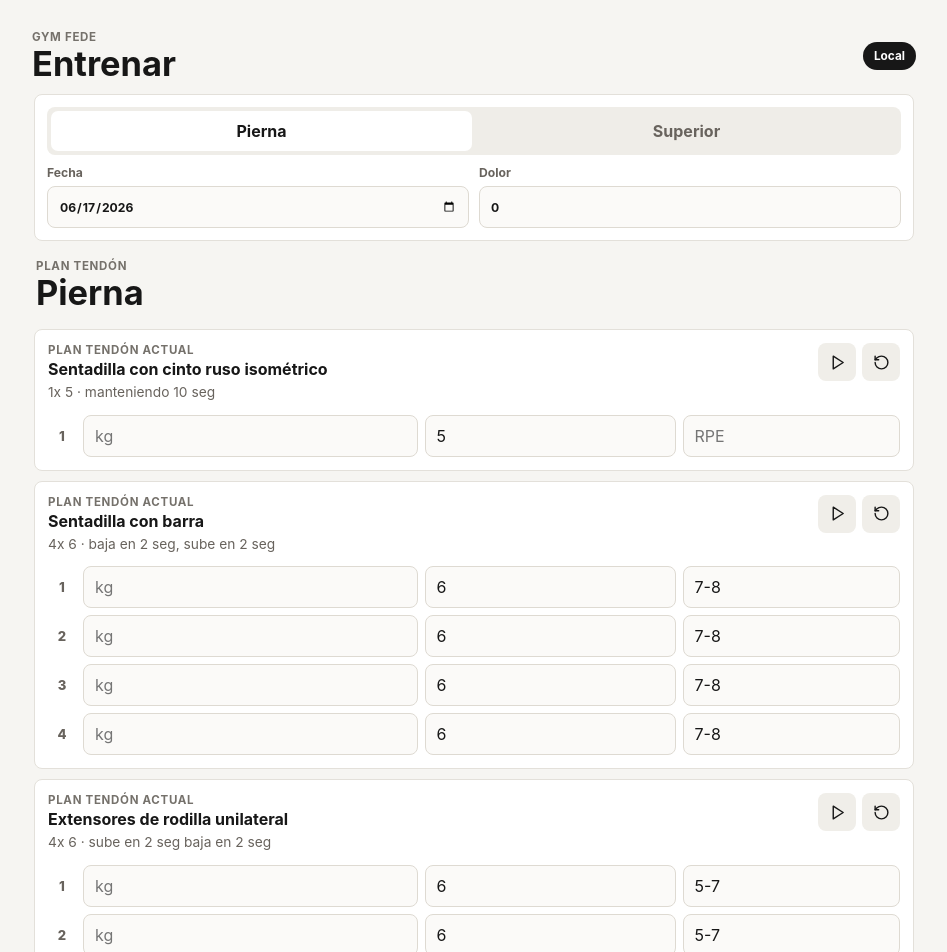
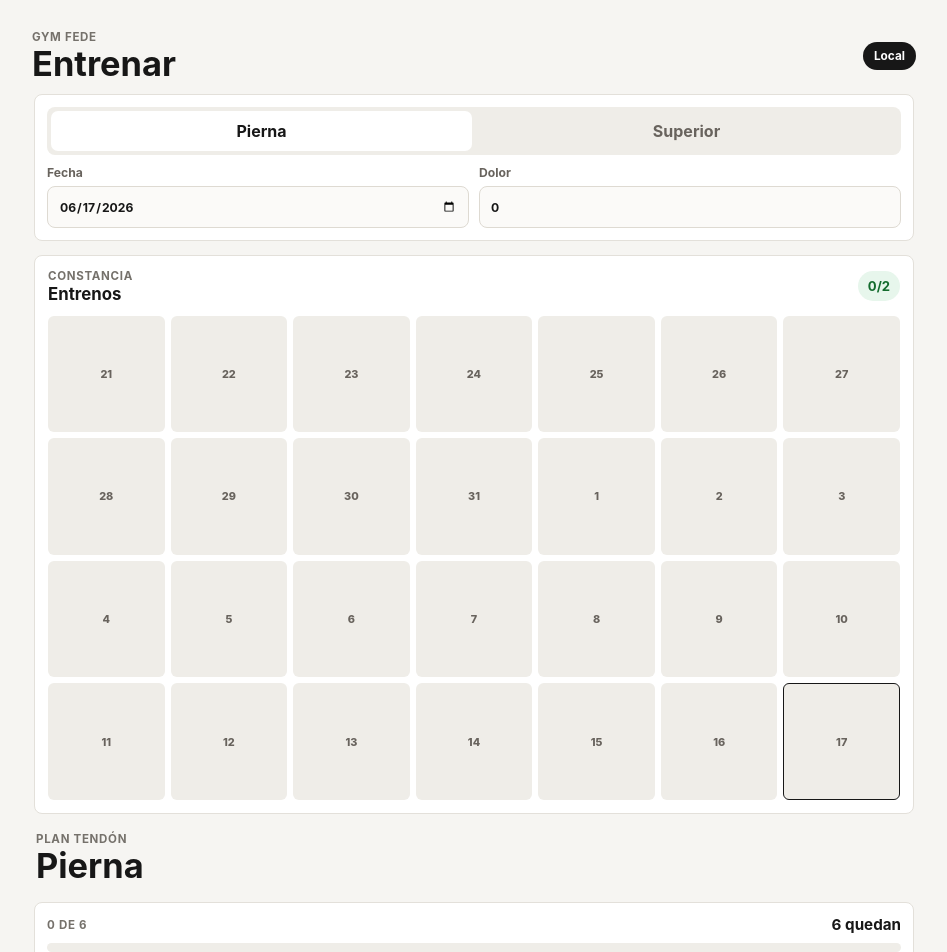
Before and after one commit to fedewolff/gym-tracker, a React (Vite) app: page / in a window 1280 px wide. Shown: the top 952 px of the page, without its empty margins (166-1113 px from the left). Built offline with nearby package versions, Linux system fonts and the light colour scheme.

Commit message:
Add workout progress and training heatmap

```diff
--- a/src/App.tsx
+++ b/src/App.tsx
@@ -26,6 +26,12 @@ import { getAvailableMonths, getDefaultMonthId } from "./data/seed";
 import { db, ensureSeeded, exportBackup, importBackup } from "./lib/db";
 import { uid } from "./lib/ids";
 import { calculateProgressPoints, getLatestAnySet, getLatestSetsByNumber } from "./lib/progress";
+import {
+  buildTrainingDays,
+  getNextQuickSessionCount,
+  isQuickSession,
+  QUICK_SESSION_TEMPLATE_ID,
+} from "./lib/trainingCalendar";
 import { extractWeightNumber, formatWeight } from "./lib/weights";
 import type { BackupPayload, Exercise, SetEntry, WorkoutSession, WorkoutTemplate, WorkoutTemplateExercise } from "./types";
 
@@ -78,6 +84,10 @@ function downloadJson(filename: string, payload: unknown): void {
 function seriesLabel(count?: number): string {
   const value = count ?? 1;
   return `${value}x`;
+}
+
+function exerciseProgressKey(item: WorkoutTemplateExercise): string {
+  return `${item.order}:${item.exerciseId}`;
 }
 
 export default function App() {
@@ -135,6 +145,7 @@ export default function App() {
       id: sessionId,
       templateId: template.id,
       date,
+      kind: "workout",
       painLevel,
       notes,
       createdAt: new Date().toISOString(),
@@ -162,6 +173,45 @@ export default function App() {
     });
     await loadData();
     setStatus("Entrenamiento guardado");
+  };
+
+  const toggleQuickTraining = async (date: string) => {
+    const daySessions = data.sessions.filter((session) => session.date === date);
+    const quickSessions = daySessions
+      .filter(isQuickSession)
+      .sort((a, b) => a.createdAt.localeCompare(b.createdAt));
+    const normalCount = daySessions.length - quickSessions.length;
+    const nextQuickCount = getNextQuickSessionCount(normalCount, quickSessions.length);
+
+    if (normalCount >= 2 && quickSessions.length === 0) {
+      setStatus("Ese día ya tiene 2 entrenamientos");
+      return;
+    }
+
+    await db.transaction("rw", db.sessions, async () => {
+      if (nextQuickCount > quickSessions.length) {
+        const missing = nextQuickCount - quickSessions.length;
+        const now = Date.now();
+        await db.sessions.bulkPut(
+          Array.from({ length: missing }, (_, index) => ({
+            id: uid("session"),
+            templateId: QUICK_SESSION_TEMPLATE_ID,
+            date,
+            kind: "quick" as const,
+            notes: "Registro rapido",
+            createdAt: new Date(now + index).toISOString(),
+          })),
+        );
+      }
+
+      if (nextQuickCount < quickSessions.length) {
+        const removable = quickSessions.slice(nextQuickCount).map((session) => session.id);
+        await db.sessions.bulkDelete(removable);
+      }
+    });
+
+    await loadData();
+    setStatus(nextQuickCount > quickSessions.length ? "Entrenamiento rápido guardado" : "Entrenamiento rápido actualizado");
   };
 
   if (!isReady) {
@@ -205,6 +255,7 @@ export default function App() {
             sessions={data.sessions}
             setEntries={data.setEntries}
             onSave={saveWorkout}
+            onQuickTraining={toggleQuickTraining}
           />
         ) : null}
         {view === "progress" && selectedExercise ? (
@@ -249,6 +300,7 @@ function TrainView({
   sessions,
   setEntries,
   onSave,
+  onQuickTraining,
 }: {
   template: WorkoutTemplate;
   workoutKind: WorkoutKind;
@@ -262,11 +314,13 @@ function TrainView({
   sessions: WorkoutSession[];
   setEntries: SetEntry[];
   onSave: (template: WorkoutTemplate, date: string, painLevel: number | undefined, draft: WorkoutDraft, notes: string) => Promise<void>;
+  onQuickTraining: (date: string) => Promise<void>;
 }) {
   const [date, setDate] = useState(todayIso);
   const [painLevel, setPainLevel] = useState("0");
   const [notes, setNotes] = useState("");
   const [draft, setDraft] = useState<WorkoutDraft>({});
+  const [completedExerciseKeys, setCompletedExerciseKeys] = useState<Set<string>>(new Set());
   const [isSaving, setIsSaving] = useState(false);
 
   useEffect(() => {
@@ -291,6 +345,10 @@ function TrainView({
     }
     setDraft(nextDraft);
   }, [exerciseById, sessions, setEntries, template]);
+
+  useEffect(() => {
+    setCompletedExerciseKeys(new Set());
+  }, [date, template.id]);
 
   const updateSet = (exerciseId: string, setNumber: number, patch: Partial<DraftSet>) => {
     setDraft((current) => ({
@@ -321,8 +379,27 @@ function TrainView({
   const handleSave = async () => {
     setIsSaving(true);
     await onSave(template, date, Number(painLevel), draft, notes);
+    setCompletedExerciseKeys(new Set(template.exercises.map(exerciseProgressKey)));
     setIsSaving(false);
   };
+
+  const toggleExerciseComplete = (item: WorkoutTemplateExercise) => {
+    const key = exerciseProgressKey(item);
+    setCompletedExerciseKeys((current) => {
+      const next = new Set(current);
+      if (next.has(key)) {
+        next.delete(key);
+      } else {
+        next.add(key);
+      }
+      return next;
+    });
+  };
+
+  const totalExercises = template.exercises.length;
+  const completedExercises = completedExerciseKeys.size;
+  const remainingExercises = Math.max(0, totalExercises - completedExercises);
+  const progressPercent = totalExercises ? Math.round((completedExercises / totalExercises) * 100) : 0;
 
   return (
     <section className="flow">
@@ -370,6 +447,13 @@ function TrainView({
         ) : null}
       </div>
 
+      <TrainingCalendar
+        sessions={sessions}
+        selectedDate={date}
+        onDateChange={setDate}
+        onQuickTraining={onQuickTraining}
+      />
+
       {Number(painLevel) > 3 ? <div className="pain-warning">Dolor mayor a 3 registrado</div> : null}
 
       <div className="routine-title">
@@ -377,13 +461,24 @@ function TrainView({
         <h2>{template.name}</h2>
       </div>
 
+      <div className="day-progress" data-testid="day-progress">
+        <div>
+          <span>{completedExercises} de {totalExercises}</span>
+          <strong>{remainingExercises ? `${remainingExercises} quedan` : "Completo"}</strong>
+        </div>
+        <div className="progress-track" aria-hidden="true">
+          <span style={{ width: `${progressPercent}%` }} />
+        </div>
+      </div>
+
       <div className="exercise-list">
         {template.exercises.map((item) => {
           const exercise = exerciseById.get(item.exerciseId);
           if (!exercise) return null;
           const sets = draft[exercise.id] ?? [];
+          const isComplete = completedExerciseKeys.has(exerciseProgressKey(item));
           return (
-            <article className="exercise-row" key={`${template.id}-${exercise.id}`}>
+            <article className={mergeClass("exercise-row", isComplete && "exercise-row-complete")} key={`${template.id}-${item.order}-${exercise.id}`}>
               <div className="exercise-summary">
                 <div>
                   <span>{item.block}</span>
@@ -394,6 +489,16 @@ function TrainView({
                   </p>
                 </div>
                 <div className="exercise-actions">
+                  <button
+                    type="button"
+                    className={mergeClass("complete-button", isComplete && "complete-button-active")}
+                    onClick={() => toggleExerciseComplete(item)}
+                    title={isComplete ? "Marcar pendiente" : "Marcar hecho"}
+                    aria-label={`${exercise.name} hecho`}
+                    aria-pressed={isComplete}
+                  >
+                    <Check size={17} />
+                  </button>
                   {exercise.videoUrl ? (
                     <a href={exercise.videoUrl} target="_blank" rel="noreferrer" title="Video">
                       <Play size={17} />
@@ -442,6 +547,53 @@ function TrainView({
         </button>
       </div>
     </section>
+  );
+}
+
+function TrainingCalendar({
+  sessions,
+  selectedDate,
+  onDateChange,
+  onQuickTraining,
+}: {
+  sessions: WorkoutSession[];
+  selectedDate: string;
+  onDateChange: (date: string) => void;
+  onQuickTraining: (date: string) => Promise<void>;
+}) {
+  const days = useMemo(() => buildTrainingDays(sessions, selectedDate), [selectedDate, sessions]);
+  const selectedCount = days.find((day) => day.date === selectedDate)?.count ?? 0;
+
+  const handleQuickTraining = async (date: string) => {
+    onDateChange(date);
+    await onQuickTraining(date);
+  };
+
+  return (
+    <article className="calendar-panel" data-testid="training-calendar">
+      <div className="calendar-head">
+        <div>
+          <span>Constancia</span>
+          <h2>Entrenos</h2>
+        </div>
+        <strong>{selectedCount}/2</strong>
+      </div>
+      <div className="calendar-grid" aria-label="Calendario de entrenamientos">
+        {days.map((day) => (
+          <button
+            key={day.date}
+            type="button"
+            className={mergeClass("calendar-square", day.date === selectedDate && "calendar-square-selected")}
+            data-count={day.count}
+            onClick={() => handleQuickTraining(day.date)}
+            title={`${day.date}: ${day.count} entrenamientos`}
+            aria-label={`${day.date}: ${day.count} entrenamientos`}
+          >
+            <span>{day.dayLabel}</span>
+          </button>
+        ))}
+      </div>
+    </article>
   );
 }
 
--- /dev/null
+++ b/src/lib/trainingCalendar.ts
@@ -0,0 +1,47 @@
+import type { WorkoutSession } from "../types";
+
+export const QUICK_SESSION_TEMPLATE_ID = "template-quick-training";
+export const MAX_DAILY_TRAINING_COUNT = 2;
+
+export interface TrainingDay {
+  date: string;
+  dayLabel: string;
+  count: number;
+}
+
+export function isQuickSession(session: WorkoutSession): boolean {
+  return session.kind === "quick" || session.templateId === QUICK_SESSION_TEMPLATE_ID;
+}
+
+export function countTrainingsByDate(sessions: WorkoutSession[]): Map<string, number> {
+  const counts = new Map<string, number>();
+  for (const session of sessions) {
+    counts.set(session.date, Math.min(MAX_DAILY_TRAINING_COUNT, (counts.get(session.date) ?? 0) + 1));
+  }
+  return counts;
+}
+
+export function buildTrainingDays(sessions: WorkoutSession[], anchorDate: string, dayCount = 28): TrainingDay[] {
+  const counts = countTrainingsByDate(sessions);
+  const anchor = new Date(`${anchorDate}T12:00:00`);
+
+  return Array.from({ length: dayCount }, (_, index) => {
+    const date = new Date(anchor);
+    date.setDate(anchor.getDate() - (dayCount - 1 - index));
+    const iso = date.toISOString().slice(0, 10);
+
+    return {
+      date: iso,
+      dayLabel: String(date.getDate()),
+      count: counts.get(iso) ?? 0,
+    };
+  });
+}
+
+export function getNextQuickSessionCount(normalCount: number, quickCount: number): number {
+  if (normalCount >= MAX_DAILY_TRAINING_COUNT) return 0;
+
+  const currentVisibleCount = Math.min(MAX_DAILY_TRAINING_COUNT, normalCount + quickCount);
+  const nextVisibleCount = (currentVisibleCount + 1) % (MAX_DAILY_TRAINING_COUNT + 1);
+  return Math.max(0, Math.max(normalCount, nextVisibleCount) - normalCount);
+}
--- a/src/styles.css
+++ b/src/styles.css
@@ -125,6 +125,7 @@ a {
 
 .train-controls,
 .chart-panel,
+.calendar-panel,
 .settings-card,
 .save-strip {
   background: #fff;
@@ -208,6 +209,111 @@ textarea:focus {
   padding: 4px 2px;
 }
 
+.calendar-panel {
+  display: grid;
+  gap: 12px;
+  padding: 13px;
+}
+
+.calendar-head,
+.day-progress div:first-child {
+  align-items: center;
+  display: flex;
+  gap: 12px;
+  justify-content: space-between;
+}
+
+.calendar-head span,
+.day-progress span {
+  color: #75716b;
+  display: block;
+  font-size: 0.72rem;
+  font-weight: 750;
+  letter-spacing: 0.06em;
+  text-transform: uppercase;
+}
+
+.calendar-head h2 {
+  font-size: 1.05rem;
+  line-height: 1.1;
+  margin: 2px 0 0;
+}
+
+.calendar-head strong {
+  background: #e7f6ec;
+  border-radius: 999px;
+  color: #146c2e;
+  font-size: 0.82rem;
+  padding: 7px 10px;
+}
+
+.calendar-grid {
+  display: grid;
+  gap: 6px;
+  grid-template-columns: repeat(7, minmax(0, 1fr));
+}
+
+.calendar-square {
+  align-items: center;
+  aspect-ratio: 1;
+  background: #efede8;
+  border: 1px solid transparent;
+  border-radius: 6px;
+  color: #68635d;
+  cursor: pointer;
+  display: flex;
+  justify-content: center;
+  min-height: 30px;
+}
+
+.calendar-square[data-count="1"] {
+  background: #ccebd3;
+  color: #175a2d;
+}
+
+.calendar-square[data-count="2"] {
+  background: #23743b;
+  color: #fff;
+}
+
+.calendar-square-selected {
+  border-color: #171717;
+}
+
+.calendar-square span {
+  font-size: 0.68rem;
+  font-weight: 800;
+}
+
+.day-progress {
+  background: #fff;
+  border: 1px solid #e3e0da;
+  border-radius: 8px;
+  display: grid;
+  gap: 9px;
+  padding: 12px;
+}
+
+.day-progress strong {
+  font-size: 0.95rem;
+}
+
+.progress-track {
+  background: #efede8;
+  border-radius: 999px;
+  height: 9px;
+  overflow: hidden;
+}
+
+.progress-track span {
+  background: #171717;
+  border-radius: inherit;
+  display: block;
+  height: 100%;
+  min-width: 0;
+  transition: width 160ms ease;
+}
+
 .exercise-list,
 .library,
 .history {
@@ -221,6 +327,10 @@ textarea:focus {
   border: 1px solid #e3e0da;
   border-radius: 8px;
   padding: 13px;
+}
+
+.exercise-row-complete {
+  border-color: #b9dfc2;
 }
 
 .exercise-summary,
@@ -265,6 +375,11 @@ textarea:focus {
   justify-content: center;
   text-decoration: none;
   width: 38px;
+}
+
+.exercise-actions .complete-button-active {
+  background: #23743b;
+  color: #fff;
 }
 
 .sets {
--- a/src/types.ts
+++ b/src/types.ts
@@ -40,6 +40,7 @@ export interface WorkoutSession {
   id: string;
   templateId: string;
   date: string;
+  kind?: "workout" | "quick";
   painLevel?: number;
   notes?: string;
   createdAt: string;
```
Also changed, not shown: 2 other files (tests, documents, lock files or other folders).
